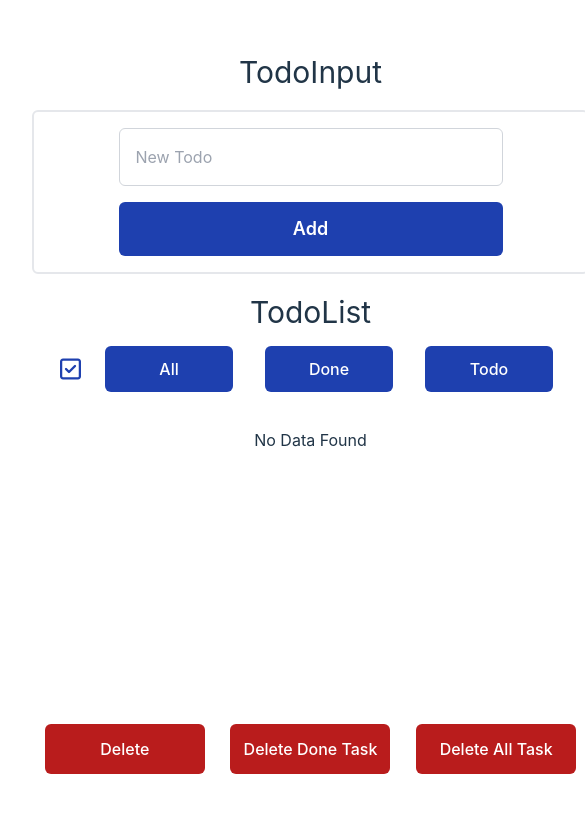
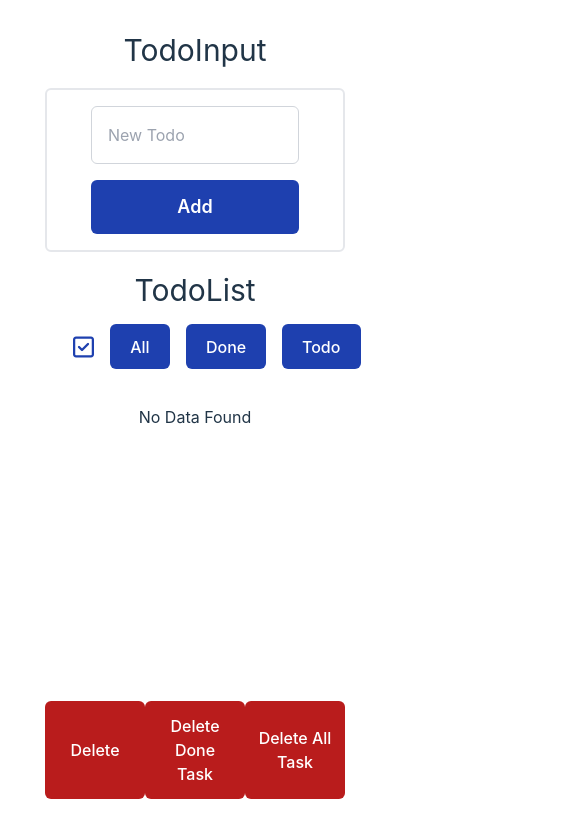
Before and after one commit to Krupali236/react-todolist, a React (Vite) app: page / in a window 390 px wide. Shown: the top 838 px of the page, 585 px wide, since content can reach past the window. Built offline with nearby package versions, Linux system fonts and the light colour scheme.

Commit message:
responsive

```diff
--- a/src/Todo/todo.jsx
+++ b/src/Todo/todo.jsx
@@ -217,7 +217,7 @@ const TodoList = () => {
   };
   return (
     <>
-      <div className="lg:container sm:container container">
+      <div className="w-[300px]">
         <h1 className="text-3xl">TodoInput</h1>
         <div className="my-5 border-2 rounded-md">
           <div className="my-4">
@@ -228,8 +228,8 @@ const TodoList = () => {
               placeholder="New Todo"
               className={
                 !errors?.input
-                  ? "p-4 w-96 rounded-md border-[1px] border-solid border-gray-300"
-                  : "p-4 w-96 rounded-md border-[1px] border-solid border-red-600"
+                  ? "p-4 w-52 lg:w-96 rounded-md border-[1px] border-solid border-gray-300"
+                  : "p-4 w-52 lg:w-96 rounded-md border-[1px] border-solid border-red-600"
               }
               onChange={(e) => handleOnchange(e)}
             />
@@ -240,7 +240,7 @@ const TodoList = () => {
           <div className="my-4">
             <button
               type="submit"
-              className="p-3 rounded-md w-96 mx-5 bg-blue-800 text-white font-semibold text-lg"
+              className="p-3 rounded-md lg:w-96 w-52 mx-5 bg-blue-800 text-white font-semibold text-lg"
               onClick={handleOnClick}
             >
               {edited ? "Update" : "Add"}
@@ -263,7 +263,7 @@ const TodoList = () => {
             )}
           </span>
           <button
-            className="bg-blue-800 w-32 text-white rounded-md mx-4"
+            className="bg-blue-800 w-20 lg:w-32 text-white rounded-md mx-2 lg:mx-4"
             onClick={() => {
               handleDisplay("all");
             }}
@@ -271,7 +271,7 @@ const TodoList = () => {
             All
           </button>
           <button
-            className="bg-blue-800 w-32 text-white rounded-md mx-4"
+            className="bg-blue-800 w-20 lg:w-32 text-white rounded-md mx-2 lg:mx-4"
             onClick={() => {
               handleDisplay("done");
             }}
@@ -279,7 +279,7 @@ const TodoList = () => {
             Done
           </button>
           <button
-            className="bg-blue-800 w-32 text-white rounded-md mx-4"
+            className="bg-blue-800 w-20 lg:w-32 text-white rounded-md mx-2 lg:mx-4"
             onClick={() => {
               handleDisplay("todo");
             }}
```
